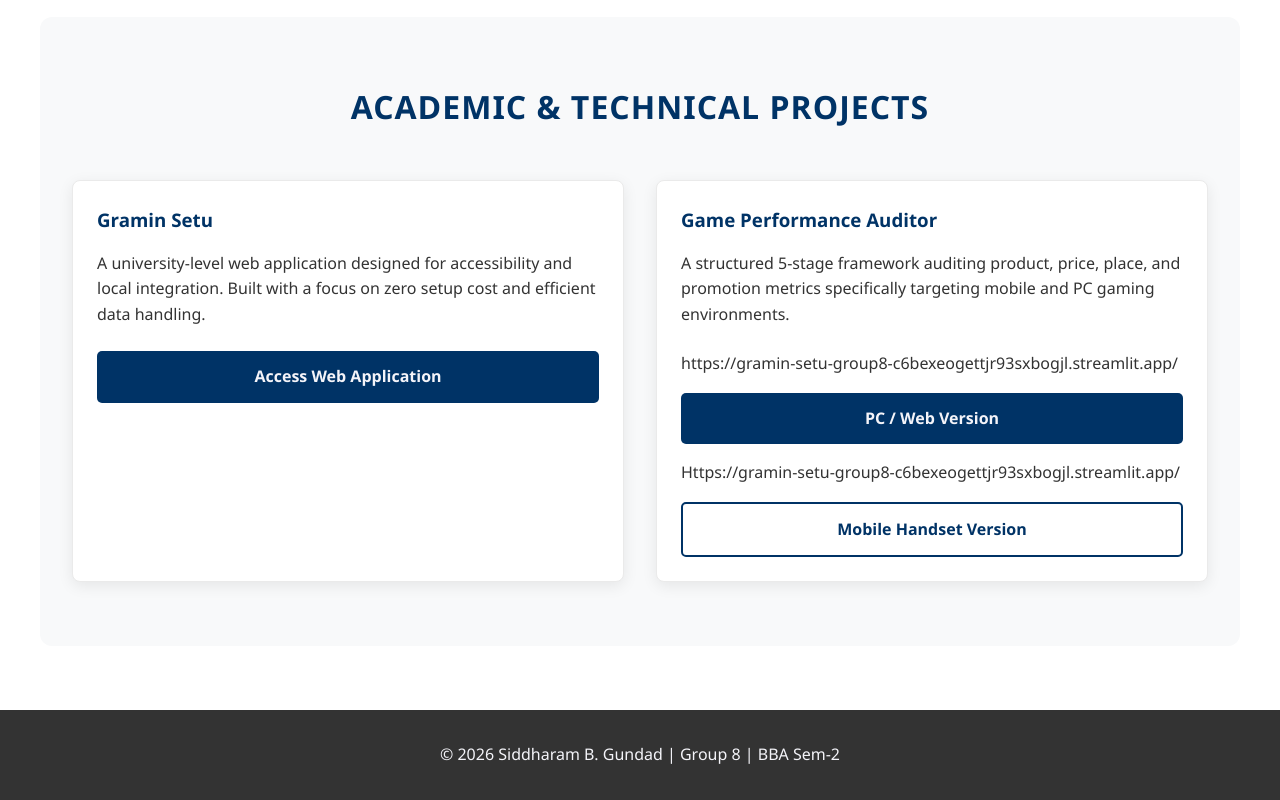
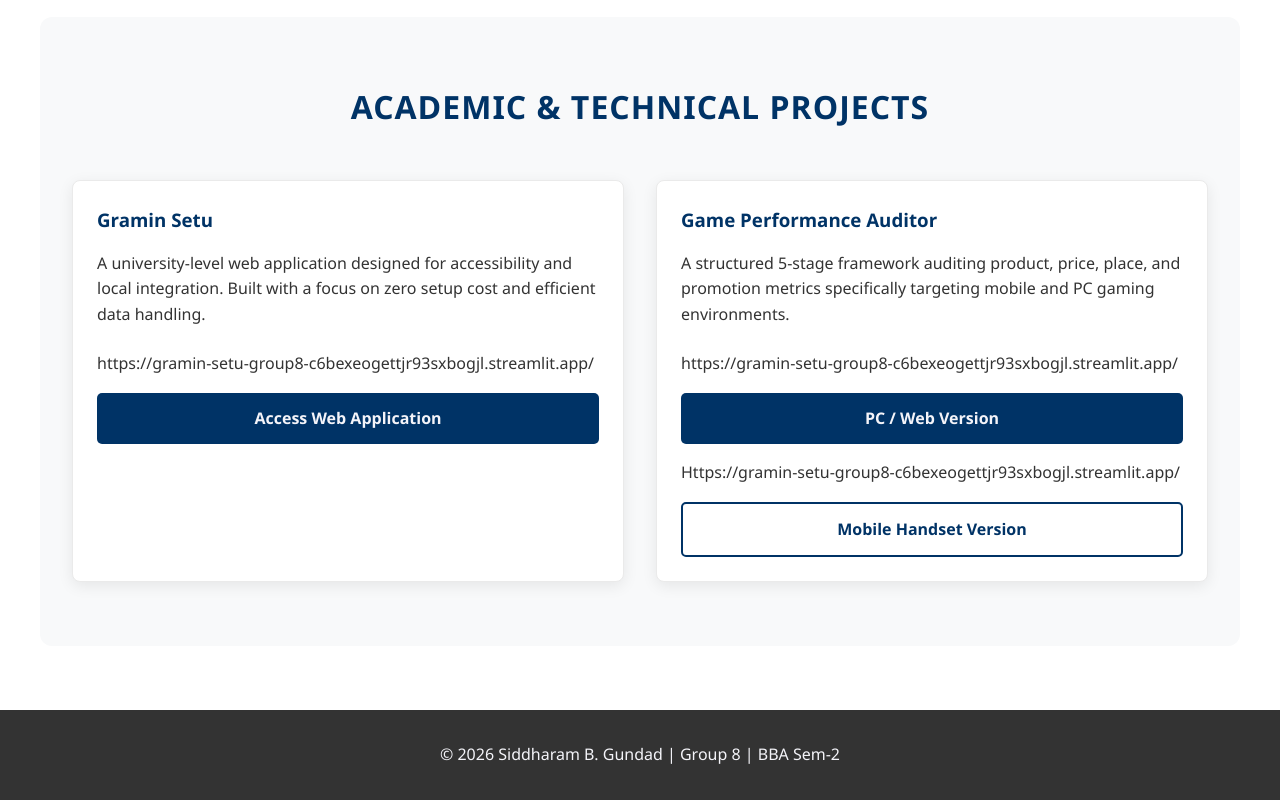
Before and after one commit to siddharamgundad/Module-5-Project-Presentation-SIDDHARAM.B.GUNDAD-BBA-SEM-2-Group.no.8-, a plain HTML site: page index.html in a window 1280 px wide. Shown: the part 1195-1995 px from the top of the page. Drawn offline with Linux system fonts and the light colour scheme.

Commit message:
Update index.html

```diff
--- a/index.html
+++ b/index.html
@@ -66,7 +66,7 @@
                         <h3>Gramin Setu</h3>
                         <p>A university-level web application designed for accessibility and local integration. Built with a focus on zero setup cost and efficient data handling.</p>
                         <div class="action-links">
-                            <!-- PASTE YOUR WEB LINK HERE -->
+                            https://gramin-setu-group8-c6bexeogettjr93sxbogjl.streamlit.app/
                             <a href="#" class="btn primary-btn" target="_blank">Access Web Application</a>
                         </div>
                     </div>
```
